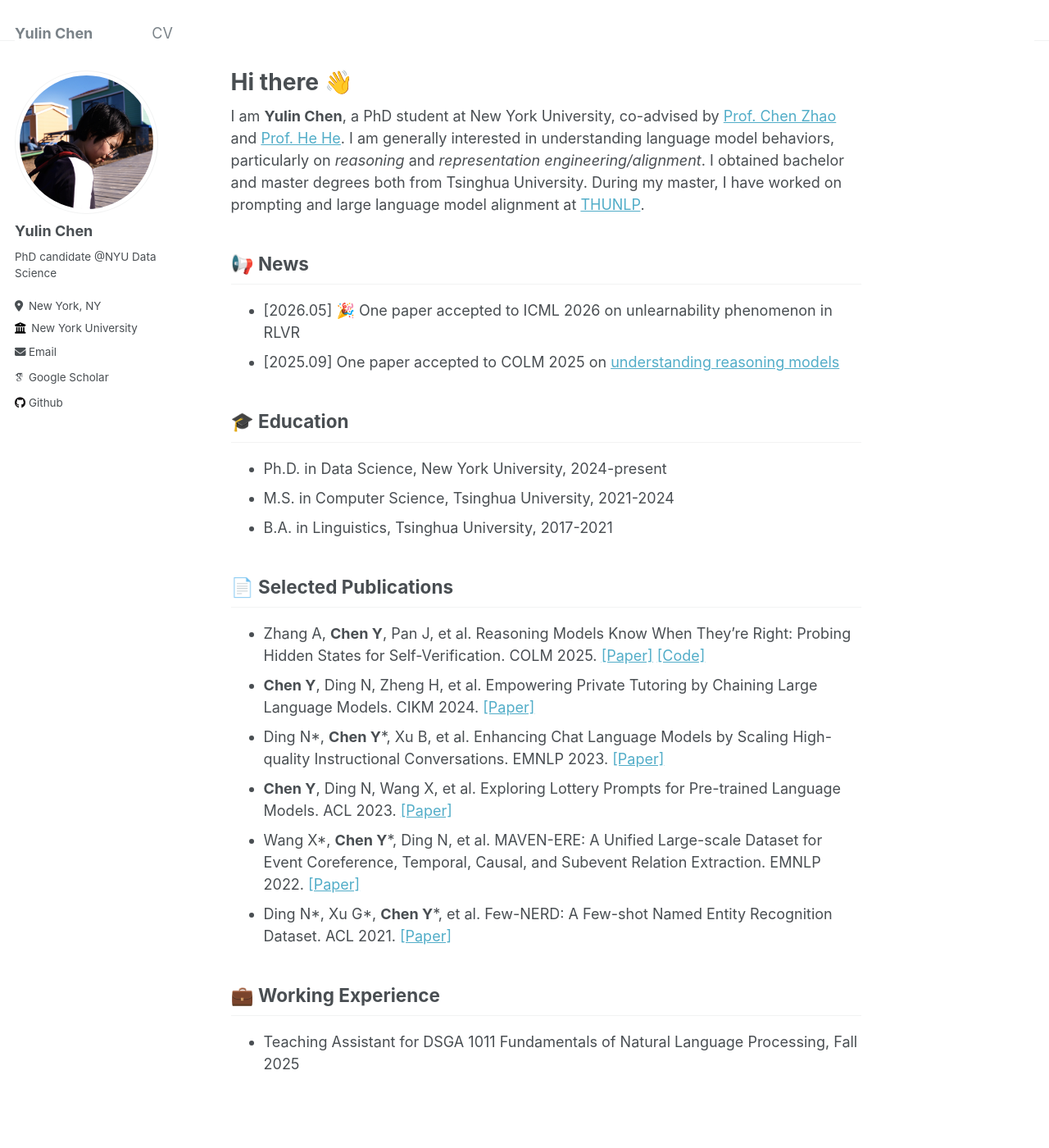
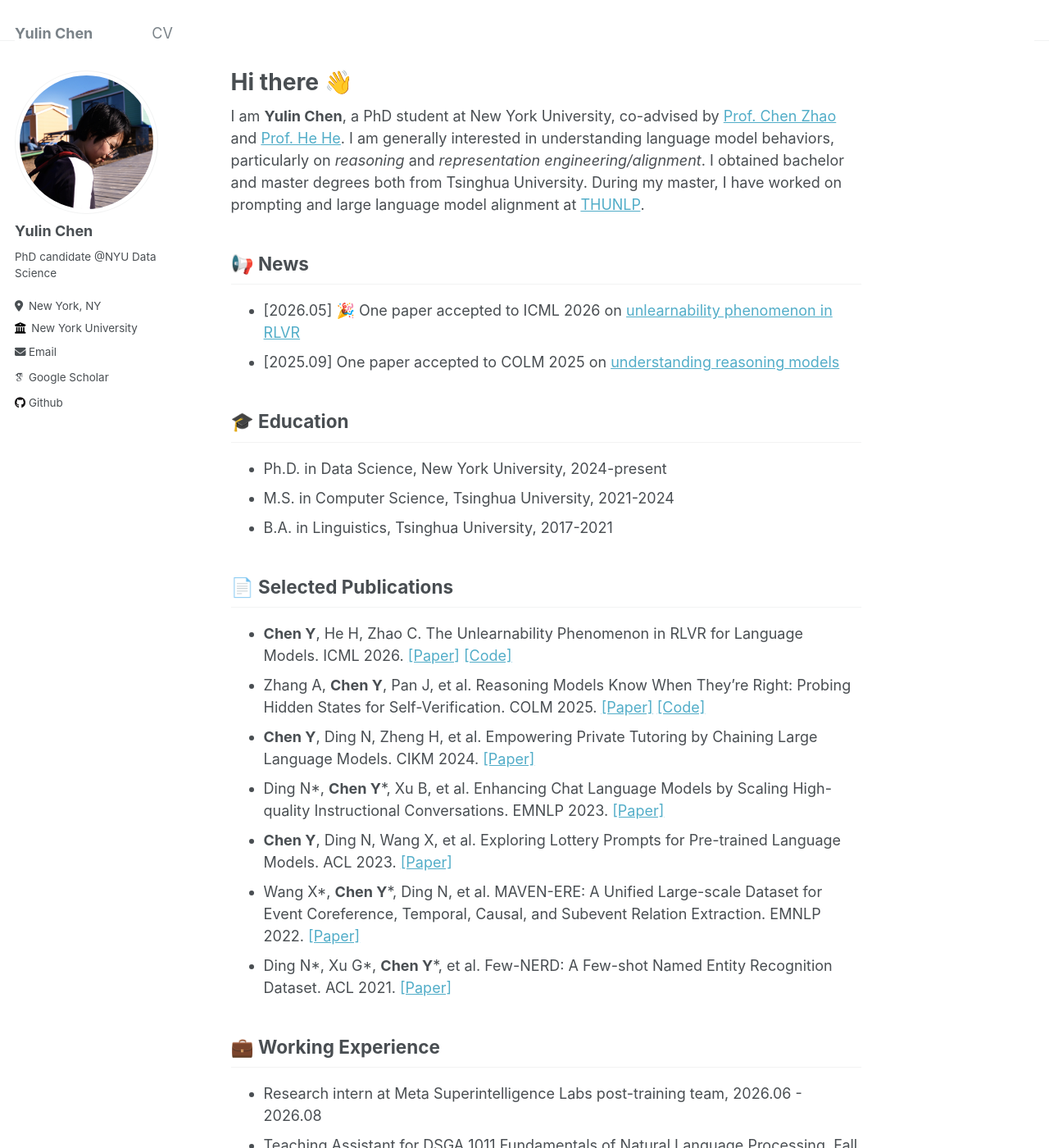
Before and after one commit to yulinchen99/yulinchen99.github.io, a Jekyll site: the page built from _pages/about.md, in a window 1280 px wide and 1400 px high. Shown: the whole window at 82% size. Built offline with Jekyll 4.4.1, drawn with Linux system fonts in a browser that asks for light colours; some web fonts are replaced.

Commit message:
Revise about page with new publications and experience
Updated publications and added new working experience.

```diff
--- a/_pages/about.md
+++ b/_pages/about.md
@@ -12,7 +12,7 @@ I am **Yulin Chen**, a PhD student at New York University, co-advised by [Prof.
 
 📢 News
 ----
-* [2026.05] 🎉 One paper accepted to ICML 2026 on unlearnability phenomenon in RLVR
+* [2026.05] 🎉 One paper accepted to ICML 2026 on [unlearnability phenomenon in RLVR](https://arxiv.org/pdf/2605.16787)
 * [2025.09] One paper accepted to COLM 2025 on [understanding reasoning models](https://arxiv.org/abs/2504.05419)
 
 
@@ -25,6 +25,7 @@ I am **Yulin Chen**, a PhD student at New York University, co-advised by [Prof.
 
 📄 Selected Publications
 ----
+* **Chen Y**, He H, Zhao C. The Unlearnability Phenomenon in RLVR for Language Models. ICML 2026. [[Paper]](https://arxiv.org/pdf/2605.16787) [[Code]](https://github.com/yulinchen99/unlearnability-rlvr)
 * Zhang A, **Chen Y**, Pan J, et al. Reasoning Models Know When They're Right: Probing Hidden States for Self-Verification. COLM 2025. [[Paper]](https://arxiv.org/pdf/2504.05419) [[Code]](https://github.com/AngelaZZZ-611/reasoning_models_probing)
 * **Chen Y**, Ding N, Zheng H, et al. Empowering Private Tutoring by Chaining Large Language Models. CIKM 2024. [[Paper]](https://arxiv.org/pdf/2309.08112)
 * Ding N\*, **Chen Y**\*, Xu B, et al. Enhancing Chat Language Models by Scaling High-quality Instructional Conversations. EMNLP 2023. [[Paper]](https://aclanthology.org/2023.emnlp-main.183.pdf)
@@ -35,4 +36,5 @@ I am **Yulin Chen**, a PhD student at New York University, co-advised by [Prof.
 
 💼 Working Experience
 ----
+* Research intern at Meta Superintelligence Labs post-training team, 2026.06 - 2026.08
 * Teaching Assistant for DSGA 1011 Fundamentals of Natural Language Processing, Fall 2025
```
